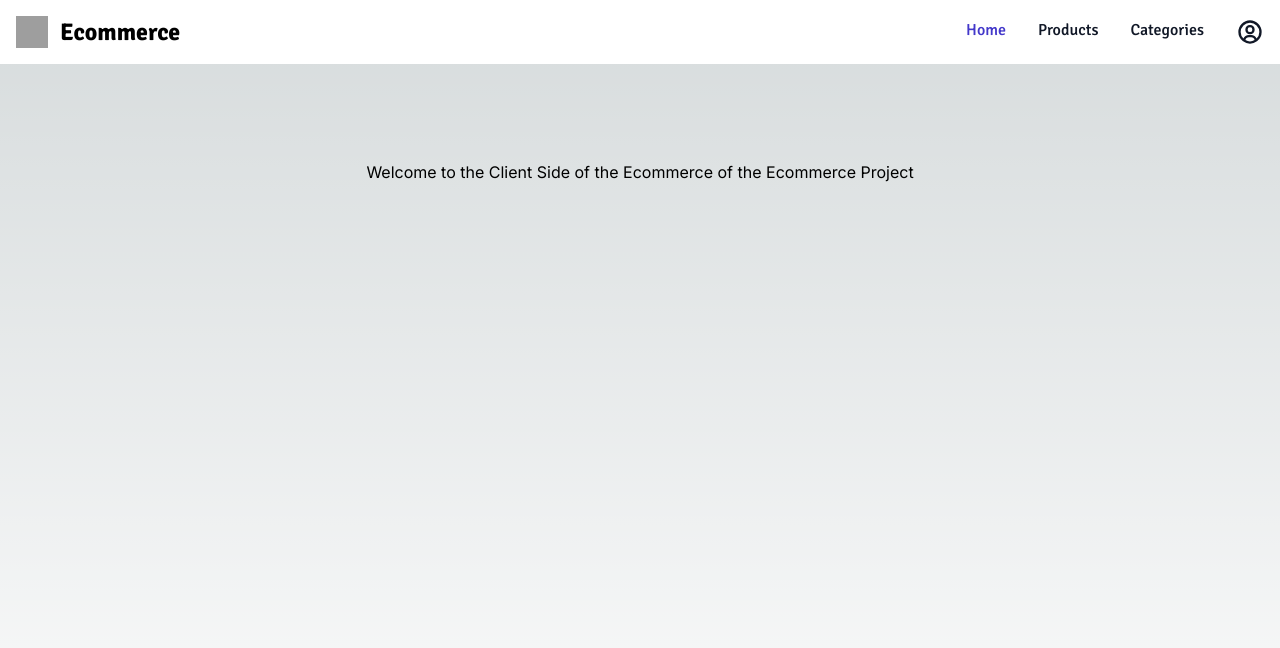
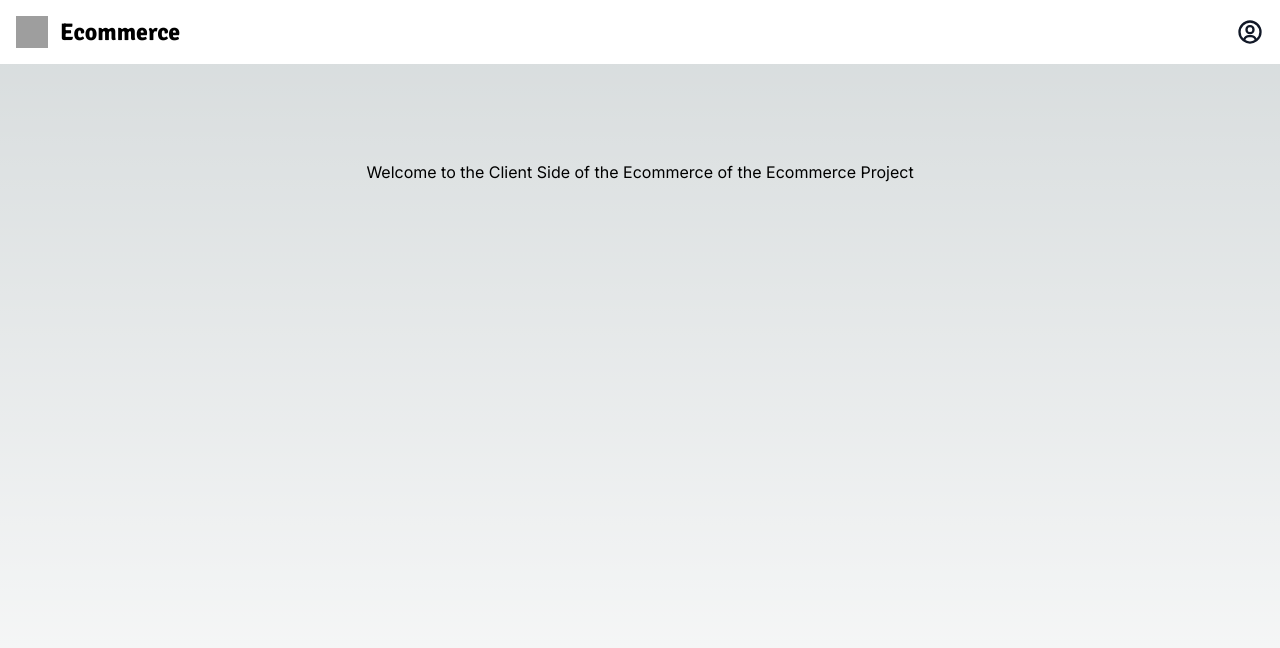
Before and after one commit to SVerma799/ecommerce-client, a Next.js app: page / in a window 1280 px wide. Shown: the top 648 px of the page. Built offline with nearby package versions, Linux system fonts and the light colour scheme; grey boxes are pictures that could not be loaded.

Commit message:
Changes done to add the logic to the hover of navbar

```diff
--- a/src/pages/components/Navbar.tsx
+++ b/src/pages/components/Navbar.tsx
@@ -6,6 +6,12 @@ import Link from "next/link";
 
 const Navbar = () => {
   const [isOpen, setIsOpen] = useState(false);
+  const [activeItem, setActiveItem] = useState("");
+
+  const handleClick = (item: string) => {
+    setActiveItem(item);
+  };
+
   return (
     <nav className="bg-white dark:bg-gray-950">
       <div className="max-w-screen-xl flex flex-wrap items-center justify-between mx-auto p-4">
@@ -50,8 +56,13 @@ const Navbar = () => {
             <li>
               <a
                 href="#"
-                className="block py-2 pl-3 pr-4 text-white bg-indigo-800 rounded md:bg-transparent md:text-indigo-700 md:p-0 dark:text-white md:dark:text-indigo-500"
+                className={cn({
+                  "block py-2 pl-3 pr-4 text-white rounded md:bg-transparent  md:p-0 dark:text-white ":
+                    true,
+                  "text-indigo-500": activeItem === "home",
+                })}
                 aria-current="page"
+                onClick={() => handleClick("home")}
               >
                 Home
               </a>
@@ -61,7 +72,12 @@ const Navbar = () => {
             <li>
               <a
                 href="#"
-                className="block py-2 pl-3 pr-4 text-gray-900 rounded hover:bg-gray-100 md:hover:bg-transparent md:border-0 md:hover:text-indigo-700 md:p-0 dark:text-white md:dark:hover:text-indigo-500 dark:hover:bg-gray-700 dark:hover:text-white md:dark:hover:bg-transparent"
+                className={cn({
+                  "block py-2 pl-3 pr-4 text-white rounded md:bg-transparent md:p-0 dark:text-white ":
+                    true,
+                  "text-indigo-500": activeItem === "products",
+                })}
+                onClick={() => handleClick("products")}
               >
                 Products
               </a>
@@ -70,7 +86,12 @@ const Navbar = () => {
             <li>
               <a
                 href="#"
-                className="block py-2 pl-3 pr-4 text-gray-900 rounded hover:bg-gray-100 md:hover:bg-transparent md:border-0 md:hover:text-indigo-700 md:p-0 dark:text-white md:dark:hover:text-indigo-500 dark:hover:bg-gray-700 dark:hover:text-white md:dark:hover:bg-transparent"
+                className={cn({
+                  "block py-2 pl-3 pr-4 text-white rounded md:bg-transparent  md:p-0 dark:text-white ":
+                    true,
+                  "text-indigo-500": activeItem === "categories",
+                })}
+                onClick={() => handleClick("categories")}
               >
                 Categories
               </a>
```
